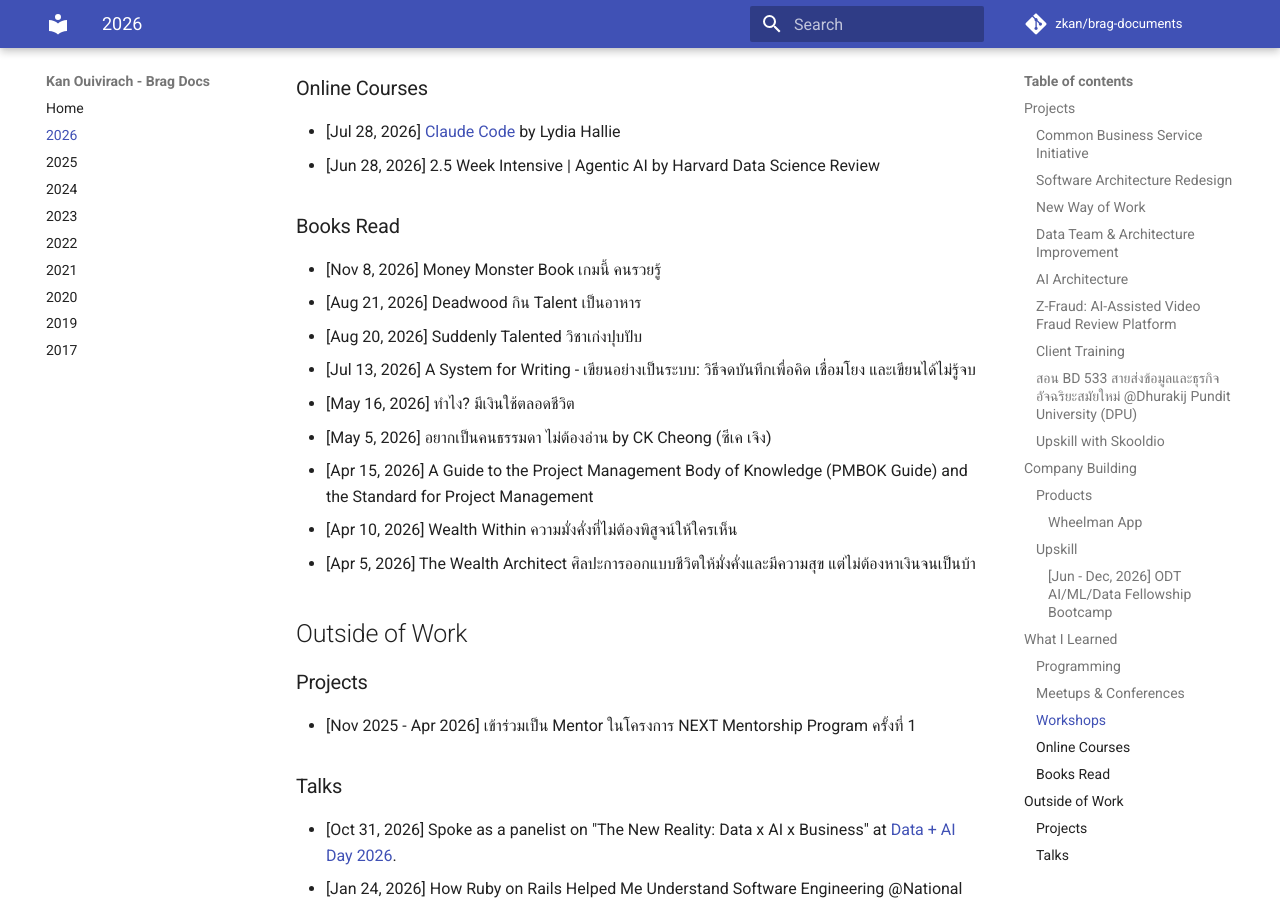
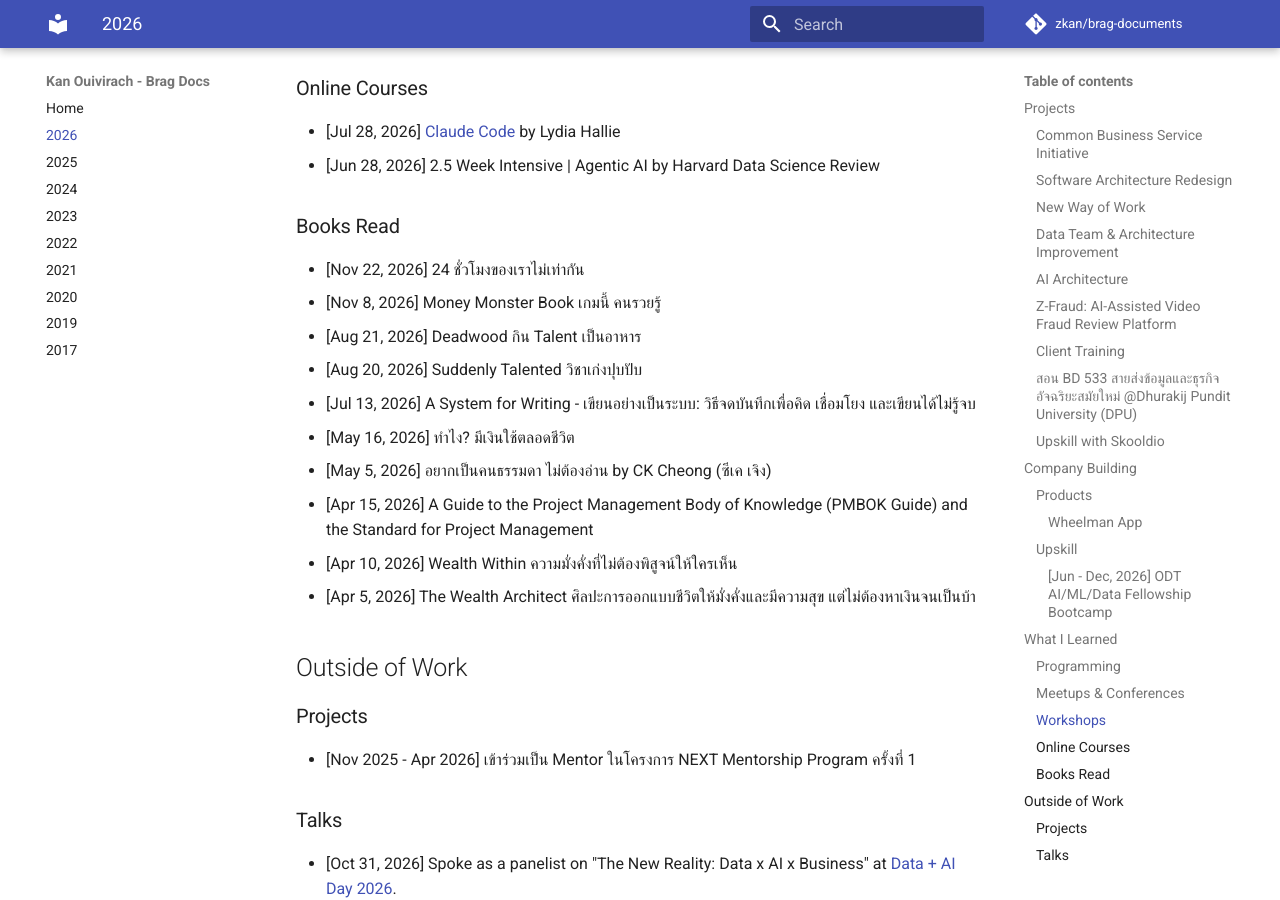
Before and after one commit to zkan/brag-documents, an MkDocs documentation site: the page built from docs/2026.md, in a window 1280 px wide and 900 px high, scrolled down 3674 px. Built offline with MkDocs 1.6.1 and Material for MkDocs 9.7.7, drawn with Linux system fonts in a browser that asks for light colours; comment, search, counter and statistics services are not loaded.

Commit message:
Add 24 hrs book

```diff
--- a/docs/2026.md
+++ b/docs/2026.md
@@ -137,6 +137,7 @@ Joined this project on Feb 12, 2026.
 
 ### Books Read
 
+* [Nov 22, 2026] 24 ชั่วโมงของเราไม่เท่ากัน
 * [Nov 8, 2026] Money Monster Book เกมนี้ คนรวยรู้
 * [Aug 21, 2026] Deadwood กิน Talent เป็นอาหาร
 * [Aug 20, 2026] Suddenly Talented วิชาเก่งปุบปับ
```
